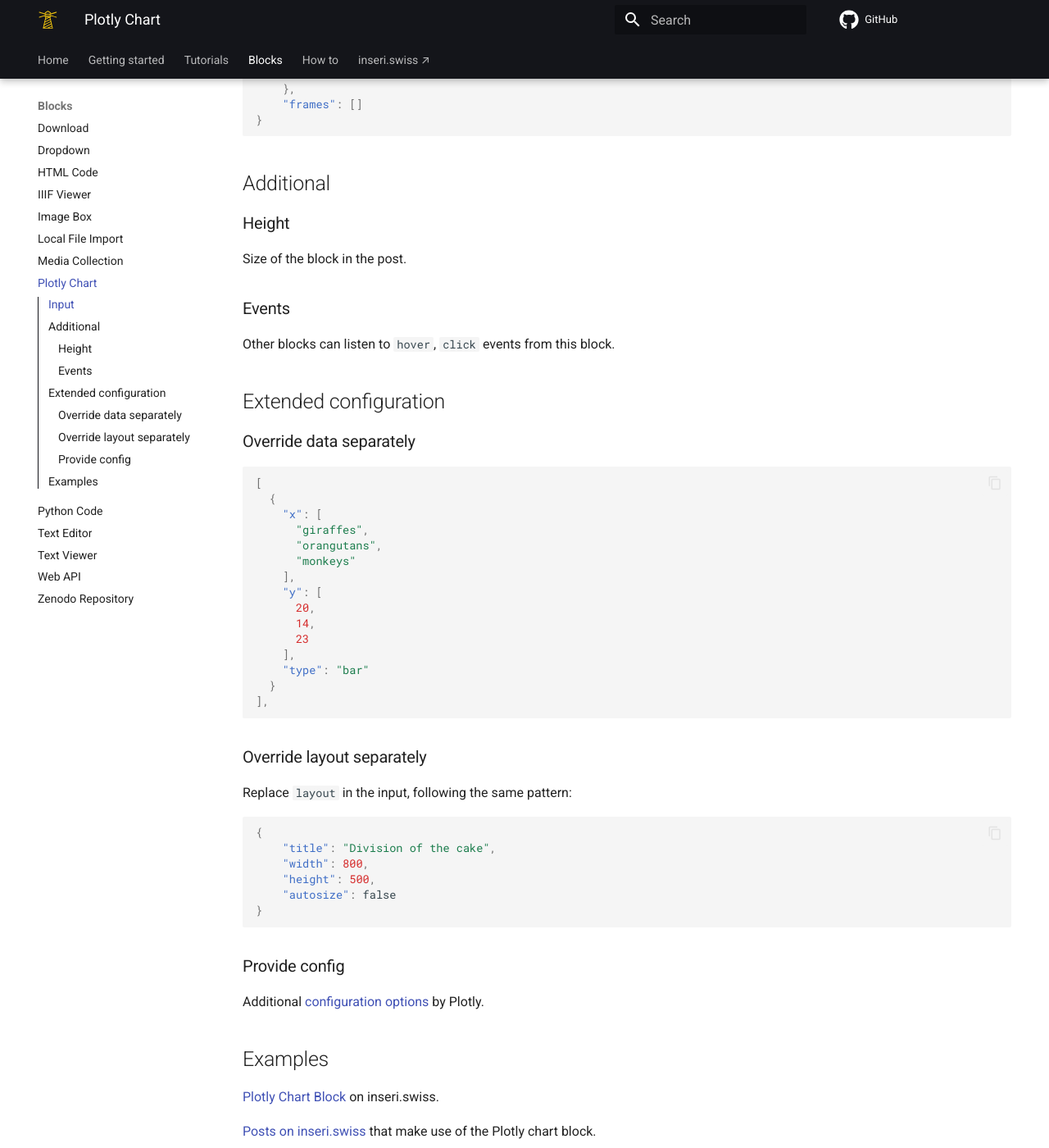
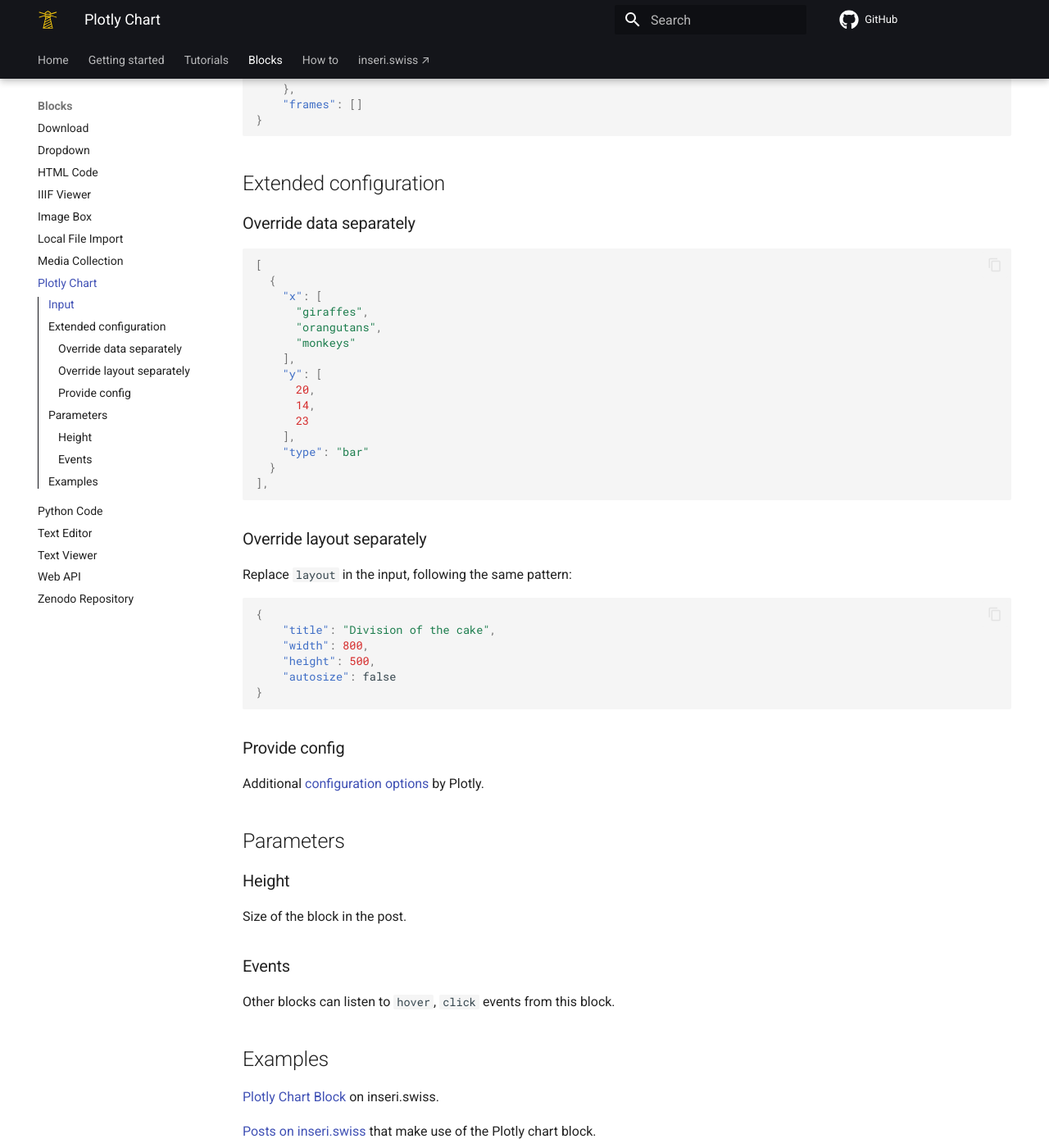
Before and after one commit to inseri-swiss/inseri-core-wp, an MkDocs documentation site: the page built from docs/blocks/plotly.md, in a window 1280 px wide and 1400 px high, scrolled down 1154 px. Shown: the whole window at 82% size. Built offline with MkDocs 1.6.1 and Material for MkDocs 9.7.7, drawn with Linux system fonts in a browser that asks for light colours; comment, search, counter and statistics services are not loaded; part of the change alters nothing that is shown.

Commit message:
docs: improve plotly block

````diff
--- a/docs/blocks/plotly.md
+++ b/docs/blocks/plotly.md
@@ -57,16 +57,6 @@ The standard format by Plotly
 }
 ```
 
-## Additional
-
-### Height
-
-Size of the block in the post.
-
-### Events
-
-Other blocks can listen to `hover`, `click` events from this block.
-
 ## Extended configuration
 
 ### Override data separately
@@ -106,6 +96,16 @@ Replace `layout` in the input, following the same pattern:
 
 Additional [configuration options](https://plotly.com/javascript/configuration-options/) by Plotly.
 
+## Parameters
+
+### Height
+
+Size of the block in the post.
+
+### Events
+
+Other blocks can listen to `hover`, `click` events from this block.
+
 ## Examples
 
 [Plotly Chart Block](https://inseri.swiss/2023/03/plotly-chart-block/) on inseri.swiss.
````
